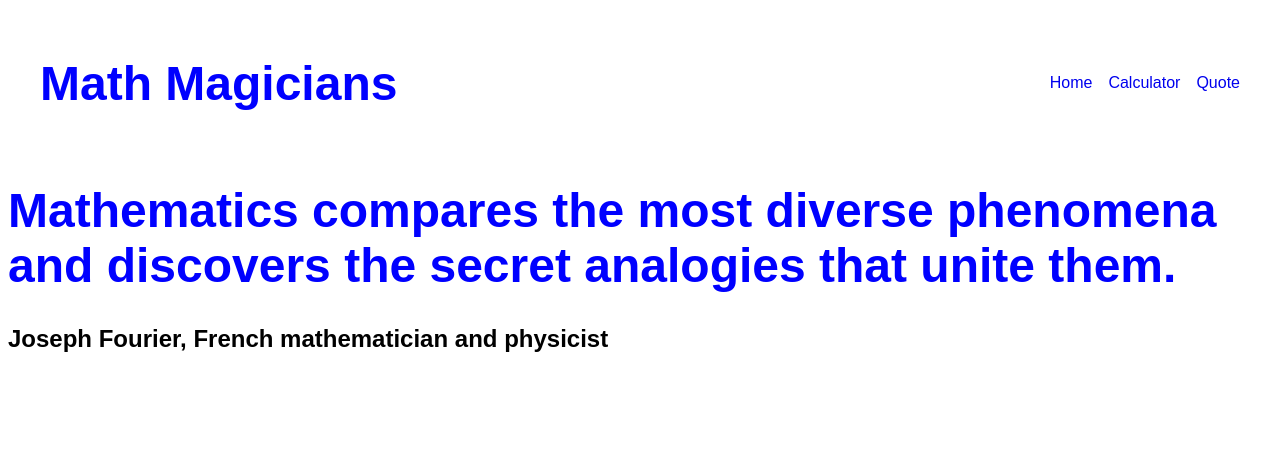
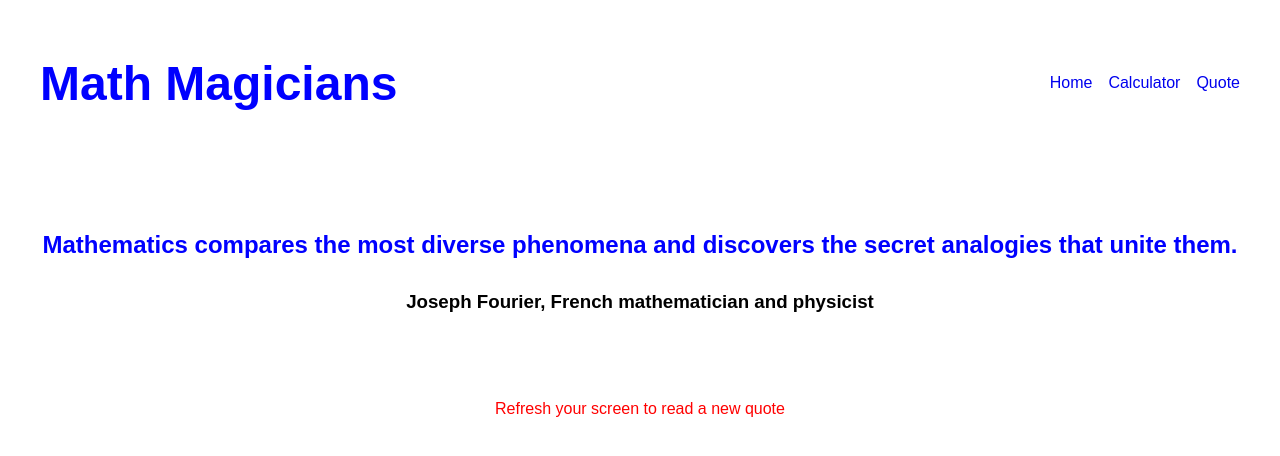
Before and after one commit to ElsonOtake/math-magicians, a React (Create React App) app: page /quote in a window 1280 px wide. Shown: the top 456 px of the page. Built offline with nearby package versions, Linux system fonts and the light colour scheme.

Commit message:
Update Quote style

```diff
--- /dev/null
+++ b/src/components/Quote.css
@@ -0,0 +1,15 @@
+section h2,
+section h3,
+section p {
+  text-align: center;
+}
+
+section h2 {
+  margin: 5rem 2rem 2rem;
+  color: blue;
+}
+
+section p {
+  margin-top: 5rem;
+  color: red;
+}
--- a/src/components/Quote.js
+++ b/src/components/Quote.js
@@ -1,4 +1,5 @@
 import React from 'react';
+import './Quote.css';
 
 const Quote = () => {
   const quotes = [
@@ -47,14 +48,15 @@ const Quote = () => {
   const quoteNumber = Math.floor(Math.random() * 10);
 
   return (
-    <>
-      <h1>
+    <section>
+      <h2>
         {quotes[quoteNumber].quote}
-      </h1>
-      <h2>
+      </h2>
+      <h3>
         {quotes[quoteNumber].author}
-      </h2>
-    </>
+      </h3>
+      <p>Refresh your screen to read a new quote</p>
+    </section>
 
   );
 };
```
